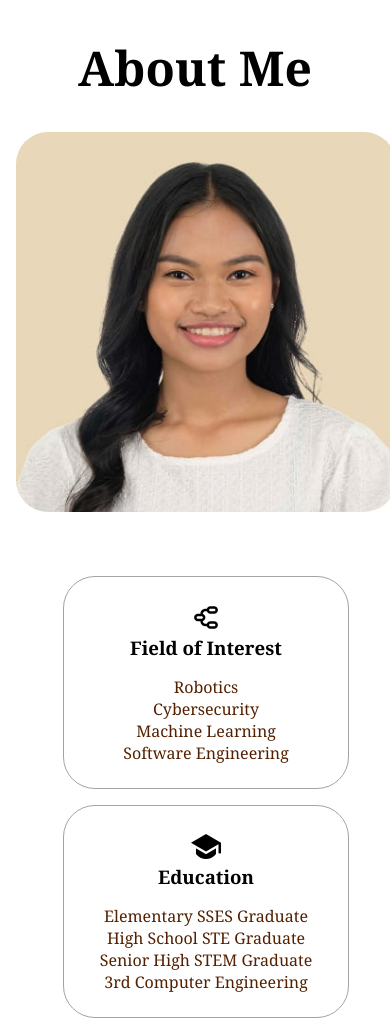
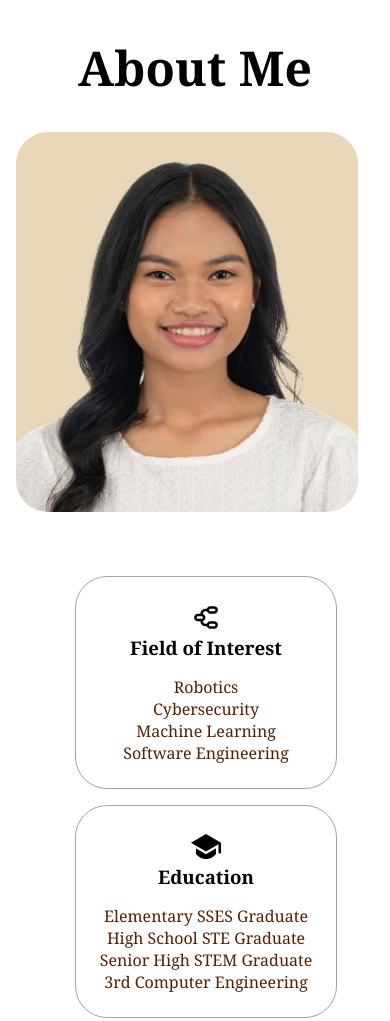
Before and after one commit to an-campogan/Portfolio, a website built with webpack: page index.html in a window 390 px wide. Shown: the part 960-1981 px from the top of the page. Built offline with nearby package versions, Linux system fonts and the light colour scheme.

Commit message:
Add styles for about section images and alignment

```diff
--- a/mediaqueries.css
+++ b/mediaqueries.css
@@ -109,6 +109,15 @@
   .about-details-container {
     width: 80%;
     margin: auto;
+    align-items: center;
+  }
+
+  #about .about-pic {
+    width: 90%;
+    height: 100%;
+    object-fit: cover;
+    border-radius: 2rem;
+    align-items: center;
   }
 
   .experience-details-container {
```
